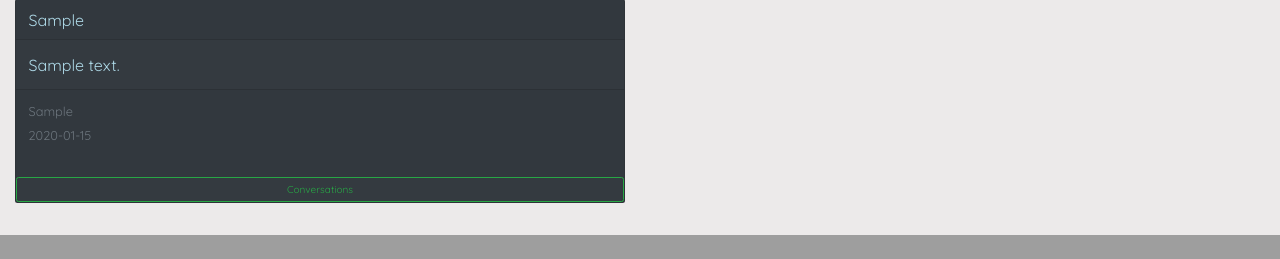
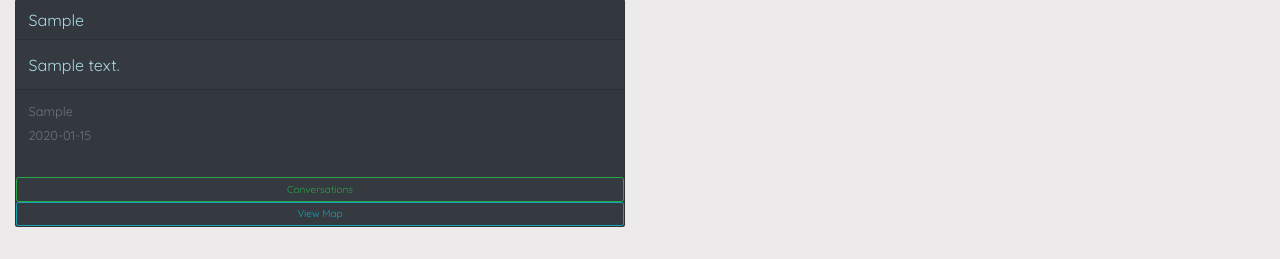
Before and after one commit to petermirithu/Emergency_app, a Flask app: a page that uses app/templates/emergency.html in a window 1280 px wide. Shown: the part 622-881 px from the top of the page. Before the commit the page ends 857 px from the top, so only its background shows below. Run offline with Flask 2, Linux system fonts and the light colour scheme; tables that the repository leaves empty hold one stand-in row (values such as "Sample post"); some libraries are stand-ins or nearby versions.

Commit message:
add functionalities for the three buttons

```diff
--- a/app/templates/emergency.html
+++ b/app/templates/emergency.html
@@ -24,24 +24,17 @@
 
 
             {% if emergency.victim==current_user.username %}
-            <div><a class="btn btn-outline-success" href="{{url_for('main.convo',id=emergency.id)}}">Conversations</a></div>
-            <div><a  class="btn btn-outline-danger" id="dropdownMenuButton one-line" data-toggle="dropdown" aria-haspopup="true" aria-expanded="false">Options</a>
-              <div id="drop" class="dropdown-menu" aria-labelledby="dropdownMenuButton">
-                <a class="btn btn-outline-primary" href="">Update Emergency</a>
-                <a class="btn btn-outline-danger" href="">Delete Emergency</a>
-              </div>
-            </div>
-            <div><a  class="btn btn-outline-info" id="dropdownMenuButton one-line" data-toggle="dropdown" aria-haspopup="true" aria-expanded="false">View Map</a>
-              <div id="drop" class="dropdown-menu" aria-labelledby="dropdownMenuButton">
-                <div style="margin-left:20px;width:500px;height:500px" class="text-center">
-                  {% block map %}
-                    {% include 'map.html' %}
-                  {% endblock map %}
+              <div><a class="btn btn-outline-success" href="{{url_for('main.convo',id=emergency.id)}}">Conversations</a></div>
+              <a class="btn btn-outline-info" href="{{url_for('main.map')}}">View Map</a>
+              <div><a class="btn btn-outline-danger" id="dropdownMenuButton" data-toggle="dropdown" aria-haspopup="true" aria-expanded="false">Options</a>
+                <div id="drop" class="dropdown-menu" aria-labelledby="dropdownMenuButton">
+                  <a class="btn btn-outline-primary" href="{{url_for('main.update_emergency',id=emergency.id)}}">Update Emergency</a>
+                  <a class="btn btn-outline-danger" href="{{url_for('main.delEmergency',id=emergency.id)}}">Delete Emergency</a>
                 </div>
               </div>
-            </div>
             {% else %}
-            <a class="btn btn-outline-success" href="{{url_for('main.convo',id=emergency.id)}}">Conversations</a>
+              <a class="btn btn-outline-success" href="{{url_for('main.convo',id=emergency.id)}}">Conversations</a>
+              <a class="btn btn-outline-info" href="{{url_for('main.map')}}">View Map</a>
             {% endif %}
           </div>
         </div>
```
